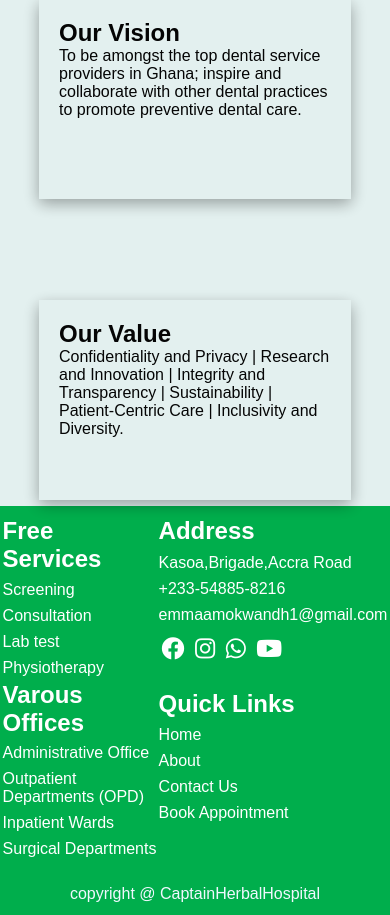
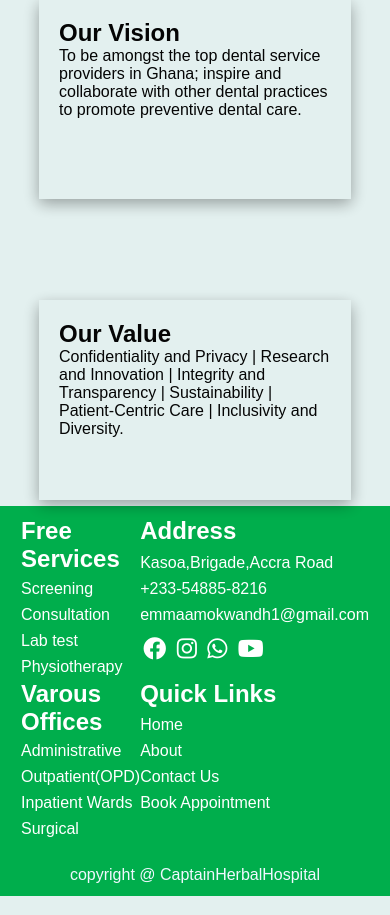
Before and after one commit to Captainemma/herbalhospital, a plain HTML site: page about.html in a window 390 px wide. Shown: the part 1672-2587 px from the top of the page. Drawn offline with nearby package versions, Linux system fonts and the light colour scheme; a web font is replaced by a local one.

Commit message:
Changes in responsiveness

```diff
--- a/about.css
+++ b/about.css
@@ -278,7 +278,7 @@ footer{
         font-size: 40px;
     }
     .footer-sec {
-        width: 100%;
+        width: 80%;
     }
 }
 @media only screen and (max-width:766px){
--- a/about.html
+++ b/about.html
@@ -94,10 +94,10 @@
                 </div>
                 <div class="f_box">
                     <h2>Varous Offices</h2>
-                    <p>Administrative Office</p>
-                    <p>Outpatient Departments (OPD)</p>
+                    <p>Administrative</p>
+                    <p>Outpatient(OPD)</p>
                     <p>Inpatient Wards</p>
-                    <p>Surgical Departments</p>
+                    <p>Surgical</p>
                 </div>
             </div>
 
--- a/contact.css
+++ b/contact.css
@@ -284,7 +284,7 @@ footer{
   }
 
     .footer-sec {
-        width: 100%;
+        width: 80%;
     }
 }
 @media only screen and (max-width:766px){
--- a/style.css
+++ b/style.css
@@ -315,7 +315,7 @@ footer{
         font-size: 40px;
     }
     .footer-sec {
-        width: 100%;
+        width: 80%;
     }
 }
 @media only screen and (max-width:766px){
```
Also changed, not shown: contact.html (+7 -7 lines), index.html (+3 -3 lines).
